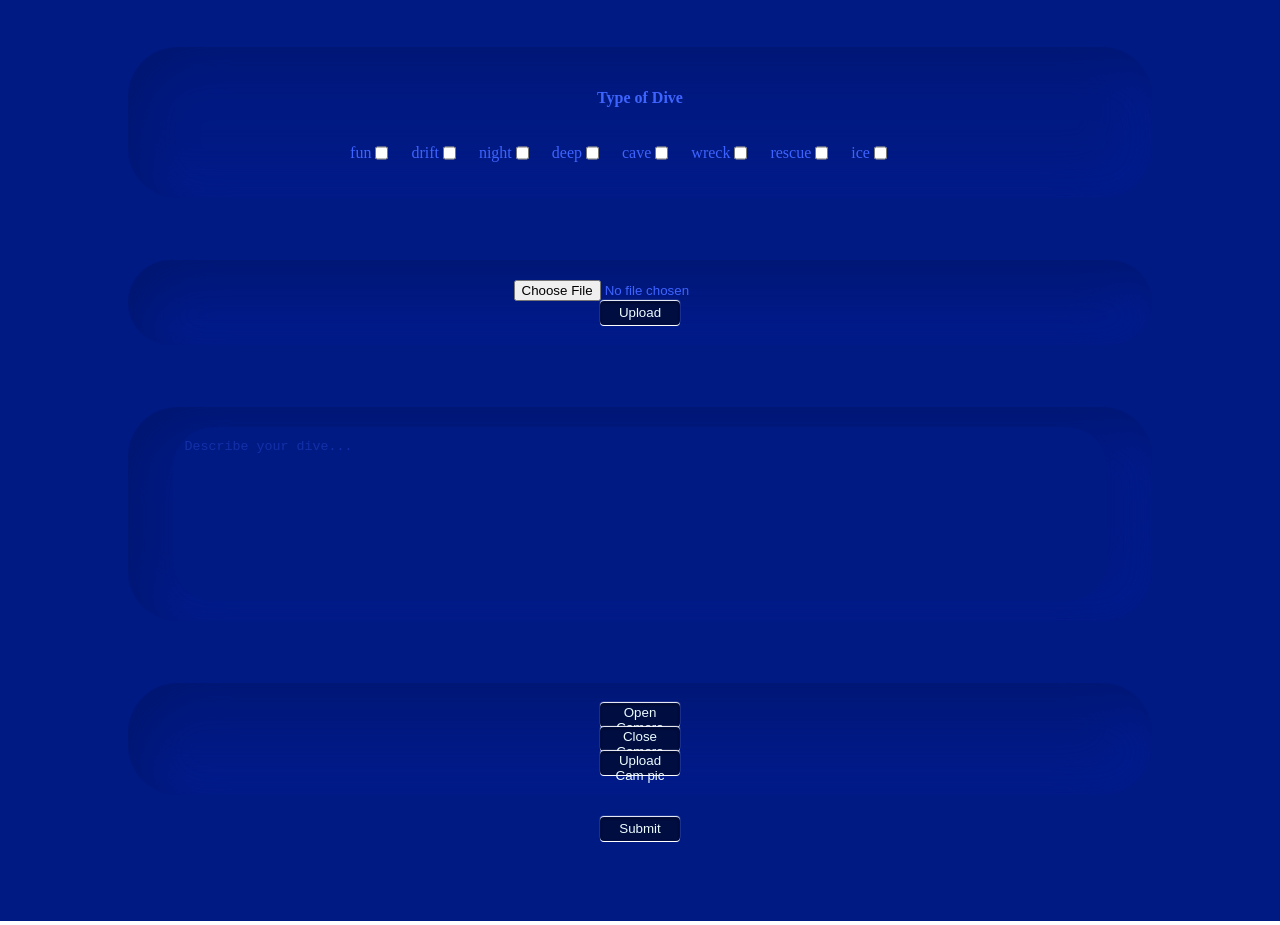
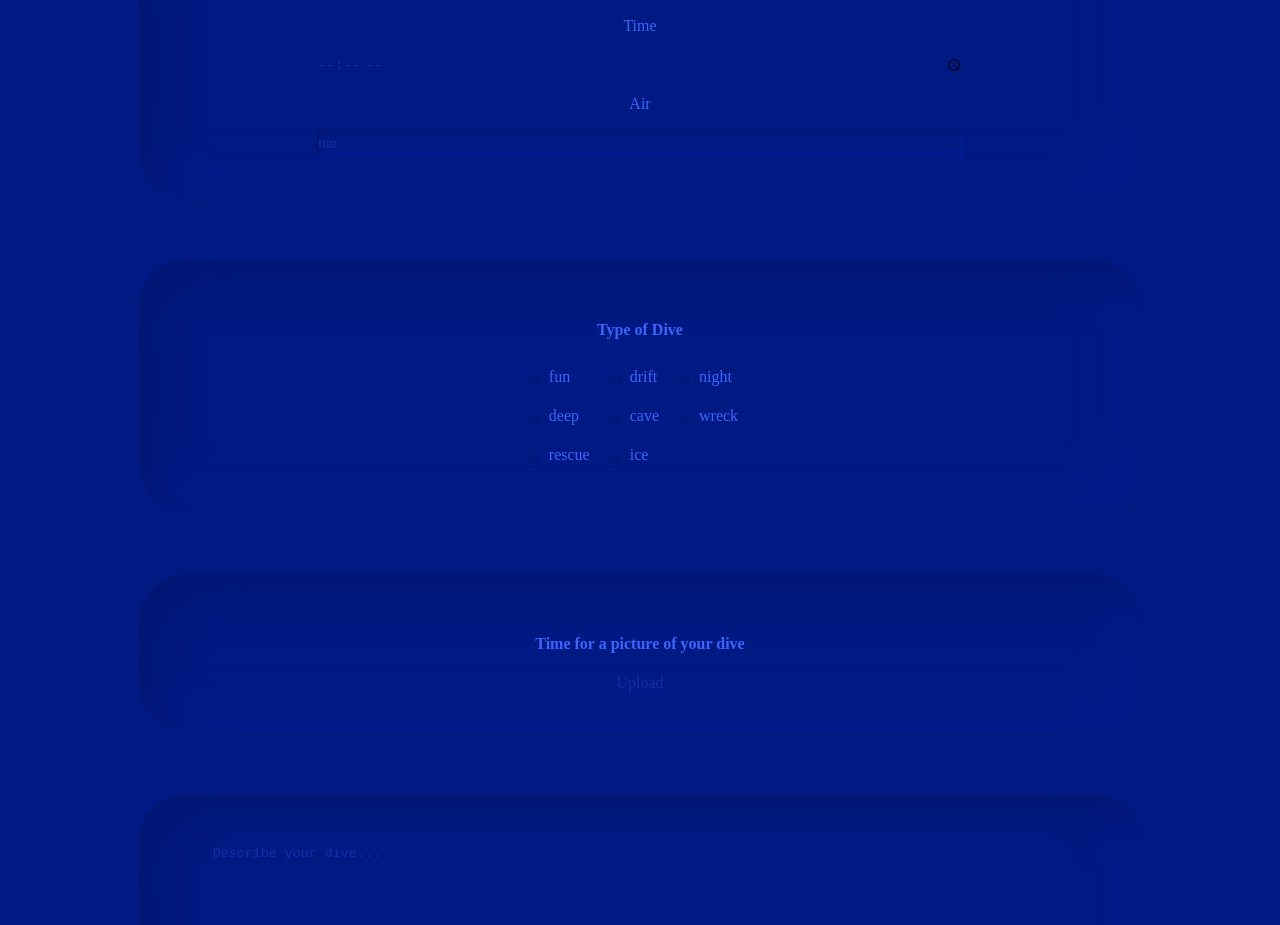
Before and after one commit to hagenbrandt/the-dive-book, a React (Create React App) app: page /LogBook in a window 1280 px wide. Shown: the part 1740-2665 px from the top of the page. Built offline with nearby package versions, Linux system fonts and the light colour scheme.

Commit message:
Recreate checkboxes and disable submit function of buttons

```diff
--- a/src/Camera.js
+++ b/src/Camera.js
@@ -10,7 +10,8 @@ export function CameraSite({ cardImage, setCardImage }) {
 
   //   console.log('effectImage :', effectImage)
 
-  function handleCamUpload() {
+  function handleCamUpload(e) {
+    e.preventDefault()
     // debugger
     // var storageRef = storage.ref()
     // storageRef.put(cardImage).then(function(snapshot) {
@@ -19,7 +20,7 @@ export function CameraSite({ cardImage, setCardImage }) {
     const uploadTask = storage.ref(`campics/name`).put(cardImage)
     uploadTask.on(
       'state_changed',
-      snapshot => {},
+      // snapshot => {},
       error => {
         console.error(error)
       },
@@ -51,9 +52,17 @@ export function CameraSite({ cardImage, setCardImage }) {
           {console.log(cardImage)}
         </ContainerTwo>
       )}
-      <button onClick={() => setIsCameraOpen(true)}>Open Camera</button>
       <button
-        onClick={() => {
+        onClick={e => {
+          e.preventDefault()
+          setIsCameraOpen(true)
+        }}
+      >
+        Open Camera
+      </button>
+      <button
+        onClick={e => {
+          e.preventDefault()
           setIsCameraOpen(false)
           setCardImage()
         }}
--- a/src/Logbook.js
+++ b/src/Logbook.js
@@ -6,6 +6,7 @@ import styled from 'styled-components'
 import { postLogs } from './services'
 import Radio from './form/Radio'
 import Checkbox from './form/Checkboxes'
+import FileInput from './form/FileInput'
 import { CameraSite, ImageContext } from './Camera'
 import Fun from './img/icons/checkboxes/Fun.svg'
 
@@ -404,12 +405,20 @@ export default function LogBook() {
         </label>
         {/* <Checkbox name="fun" id="fun" ref={register} image={Fun} /> */}
         <div className="form__dive__checkboxes">
+          <Checkbox name="fun" id="fun" ref={register} />
+          <Checkbox name="drift" id="drift" ref={register} />
+          <Checkbox name="night" id="night" ref={register} />
+          <Checkbox name="deep" id="deep" ref={register} />
+          <Checkbox name="cave" id="cave" ref={register} />
+          <Checkbox name="wreck" id="wreck" ref={register} />
+          <Checkbox name="rescue" id="rescue" ref={register} />
+          <Checkbox name="ice" id="ice" ref={register} />
           {/* checkboxes.map => checkbox {
             <div className="checkbox">
             <p>{checkbox}</p>
             <input type="checkbox" className="form__input" name={checkbox} ref={{register}} id={checkbox} />
           } */}
-          <div className="checkbox" name="fun">
+          {/* <div className="checkbox" name="fun">
             <p>fun</p>
             <input
               type="checkbox"
@@ -488,17 +497,24 @@ export default function LogBook() {
               id="ice"
               ref={register}
             />
-          </div>
+          </div> */}
         </div>
       </section>
       <section className="form__dive conditions container">
-        <input
+        <h4>Time for a picture of your dive</h4>
+        <FileInput
+          name="image"
+          onChange={handleChange}
+          onSubmit={handleUpload}
+          text="Upload"
+        />
+        {/* <input
           type="file"
           name="image"
           onChange={handleChange}
           onSubmit={handleUpload}
-        />
-        <button onClick={handleUpload}>Upload</button>
+        /> */}
+        {/* <button onClick={handleUpload}>Upload</button> */}
       </section>
       <section className="form__text container">
         <Description
@@ -530,7 +546,7 @@ const LogBookForm = styled.form`
   /* position: relative; */
   background-color: #001a83;
   color: #3e64ff;
-  /* padding: 12px; */
+  padding: 12px;
   padding-bottom: 80px;
   gap: 12px;
 
@@ -541,7 +557,7 @@ const LogBookForm = styled.form`
     background: #001a83;
     box-shadow: inset 13px 13px 50px #00166f, inset -13px -13px 50px #001e97;
     border-radius: 50px;
-    padding: 20px;
+    padding: 40px;
     margin: 40px 10px 10px;
     width: 80%;
   }
@@ -628,9 +644,12 @@ const LogBookForm = styled.form`
       0 1px 0 #fff;
   }
   .form__dive__checkboxes {
-    display: flex;
-    align-items: center;
-    flex-wrap: wrap;
+    display: grid;
+    grid-template-columns: auto auto auto;
+    grid-template-rows: auto auto auto;
+    gap: 5px;
+    /* align-items: center;
+    flex-wrap: wrap; */
   }
   div {
     display: flex;
--- a/src/camera/index.js
+++ b/src/camera/index.js
@@ -85,7 +85,11 @@ export function Camera({ onCapture, onClear }) {
   return (
     <Measure bounds onResize={handleResize}>
       {({ measureRef }) => (
-        <Wrapper>
+        <Wrapper
+          onSubmit={e => {
+            e.preventDefault()
+          }}
+        >
           <Container
             ref={measureRef}
             maxHeight={videoRef.current && videoRef.current.videoHeight}
@@ -124,7 +128,10 @@ export function Camera({ onCapture, onClear }) {
           </Container>
 
           {isVideoPlaying && (
-            <Button onClick={isCanvasEmpty ? handleCapture : handleClear}>
+            <Button
+              type="button"
+              onClick={isCanvasEmpty ? handleCapture : handleClear}
+            >
               {isCanvasEmpty ? 'Take a picture' : 'Take another picture'}
             </Button>
           )}
--- a/src/form/Checkboxes.js
+++ b/src/form/Checkboxes.js
@@ -1,92 +1,148 @@
 import React from 'react'
 import styled from 'styled-components'
 
-const Checkbox = ({ name, children, id, register, image }) => (
-  <CheckboxWrapper>
-    <CheckboxLabel>
-      <CheckboxInput type="checkbox" name={name} id={id} ref={register} />
-      <img src={image} alt={image.name} />
-      <CheckboxMark>
-        <Text>{children}</Text>
-      </CheckboxMark>
-    </CheckboxLabel>
-  </CheckboxWrapper>
+// const Checkbox = ({ name, children, id, register, image }) => (
+//   <CheckboxWrapper>
+//     <CheckboxLabel>
+//       <CheckboxInput type="checkbox" name={name} id={id} ref={register} />
+//       <img src={image} alt={image.name} />
+//       <CheckboxMark>
+//         <Text>{children}</Text>
+//       </CheckboxMark>
+//     </CheckboxLabel>
+//   </CheckboxWrapper>
+// )
+
+// const CheckboxWrapper = styled.div`
+//   display: flex;
+//   justify-content: space-around;
+//   font-size: 12px;
+// `
+
+// const CheckboxMark = styled.span`
+//   display: inline-block;
+//   position: relative;
+//   border: none;
+//   width: 40px;
+//   height: 40px;
+//   left: 0;
+//   border-radius: 15px;
+//   /* margin-right: 4px;
+//   margin-left: 4px; */
+//   /* margin-right: 5px; */
+//   background: linear-gradient(70deg, #001776, #001c8c);
+//   box-shadow: 3px 3px 4px #001464, -3px -3px 4px #0020a2;
+//   /* vertical-align: middle; */
+//   &::after {
+//     content: '';
+//     display: block;
+//     border: none;
+//     width: 0;
+//     height: 0;
+//     border-radius: 10px;
+//     background-color: #001a83;
+//     box-shadow: inset 3px 3px 4px #001464, inset -3px -3px 4px #0020a2;
+//     opacity: 0;
+//     left: 50%;
+//     top: 50%;
+//     position: relative;
+//     transition: all 110ms;
+//   }
+// `
+
+// const CheckboxInput = styled.input`
+//   position: relative;
+//   visibility: hidden;
+//   display: none;
+//   &:checked + ${CheckboxMark} {
+//     &::after {
+//       width: 36px;
+//       height: 36px;
+//       opacity: 1;
+//       left: 10%;
+//       top: -50%;
+//     }
+//   }
+// `
+
+// const CheckboxLabel = styled.label`
+//   display: flex;
+//   justify-content: flex-end;
+//   align-items: center;
+//   cursor: pointer;
+//   /* padding: 5px 10px 5px 0; */
+//   position: relative;
+//   ${props =>
+//     props.disabled &&
+//     `
+//         cursor: not-allowed;
+//         opacity: 0.4;
+//     `}
+
+//   img {
+//     width: 20px;
+//     height: 20px;
+//   }
+// `
+
+// const Text = styled.span`
+//   margin-left: 2px;
+// `
+
+const Checkbox = ({ name, id, register }) => (
+  <Label>
+    <Input type="checkbox" name={name} id={id} ref={register} />
+    <Text>{name}</Text>
+  </Label>
 )
 
-const CheckboxWrapper = styled.div`
-  display: flex;
-  justify-content: space-around;
-  font-size: 12px;
+const Label = styled.label`
+  display: inline-flex;
+  cursor: pointer;
+  align-items: center;
+  /* position: relative; */
 `
 
-const CheckboxMark = styled.span`
-  display: inline-block;
-  position: relative;
-  border: none;
-  width: 40px;
-  height: 40px;
-  left: 0;
-  border-radius: 15px;
-  /* margin-right: 4px;
-  margin-left: 4px; */
-  /* margin-right: 5px; */
-  background: linear-gradient(70deg, #001776, #001c8c);
-  box-shadow: 3px 3px 4px #001464, -3px -3px 4px #0020a2;
-  /* vertical-align: middle; */
-  &::after {
-    content: '';
+const Text = styled.span`
+  color: #3e64ff;
+  padding: 0.5rem 0.25rem;
+`
+
+const Input = styled.input`
+  height: 20px;
+  width: 20px;
+  -webkit-appearance: none;
+  -moz-appearance: none;
+  -o-appearance: none;
+  appearance: none;
+  border: 1px solid rgba(0, 37, 185, 0.2);
+  border-radius: 6px;
+  outline: none;
+  transition-duration: 0.3s;
+  background: linear-gradient(145deg, #001c8c, #001776);
+  box-shadow: 5px 5px 10px rgba(0, 15, 77, 1),
+    -5px -5px 10px rgba(0, 37, 185, 1);
+  cursor: pointer;
+
+  &:checked {
+    /* border: 1px solid #41b883; */
+    background: #000d41;
+    box-shadow: inset 3px 3px 4px #000a31, inset -3px -3px 4px #001051;
+  }
+
+  &:checked + ${Text}::before {
+    content: '\2713';
     display: block;
-    border: none;
-    width: 0;
-    height: 0;
-    border-radius: 10px;
-    background-color: #001a83;
-    box-shadow: inset 3px 3px 4px #001464, inset -3px -3px 4px #0020a2;
-    opacity: 0;
-    left: 50%;
-    top: 50%;
-    position: relative;
-    transition: all 110ms;
+    text-align: center;
+    color: #41b883;
+    /* position: relative; */
+    left: 0.7rem;
+    top: 0.2rem;
+  }
+
+  &:active {
+    /* border: 2px solid #34495e; */
   }
 `
 
-const CheckboxInput = styled.input`
-  position: relative;
-  visibility: hidden;
-  display: none;
-  &:checked + ${CheckboxMark} {
-    &::after {
-      width: 36px;
-      height: 36px;
-      opacity: 1;
-      left: 10%;
-      top: -50%;
-    }
-  }
-`
-
-const CheckboxLabel = styled.label`
-  display: flex;
-  justify-content: flex-end;
-  align-items: center;
-  cursor: pointer;
-  /* padding: 5px 10px 5px 0; */
-  position: relative;
-  ${props =>
-    props.disabled &&
-    `
-        cursor: not-allowed;
-        opacity: 0.4;
-    `}
-
-  img {
-    width: 20px;
-    height: 20px;
-  }
-`
-
-const Text = styled.span`
-  margin-left: 2px;
-`
-
 export default Checkbox
--- /dev/null
+++ b/src/form/FileInput.js
@@ -0,0 +1,38 @@
+import React from 'react'
+import styled from 'styled-components'
+
+const FileInput = ({ image, handleChange, handleUpload, text }) => (
+  <>
+    <Label htmlFor={image}>
+      <Input
+        type="file"
+        name={image}
+        id={image}
+        className="inputfile"
+        onChange={handleChange}
+        onSubmit={handleUpload}
+      />
+      <span>{text}</span>
+    </Label>
+  </>
+)
+
+const Input = styled.input`
+  width: 0.1px;
+  height: 0.1px;
+  opacity: 0;
+  overflow: hidden;
+  position: absolute;
+  z-index: -1;
+`
+
+const Label = styled.label`
+  color: rgba(62, 100, 255, 0.3);
+  /* font-size: 1.25em;
+  font-weight: 700;
+  color: white;
+  background-color: black;
+  display: inline-block; */
+`
+
+export default FileInput
```
